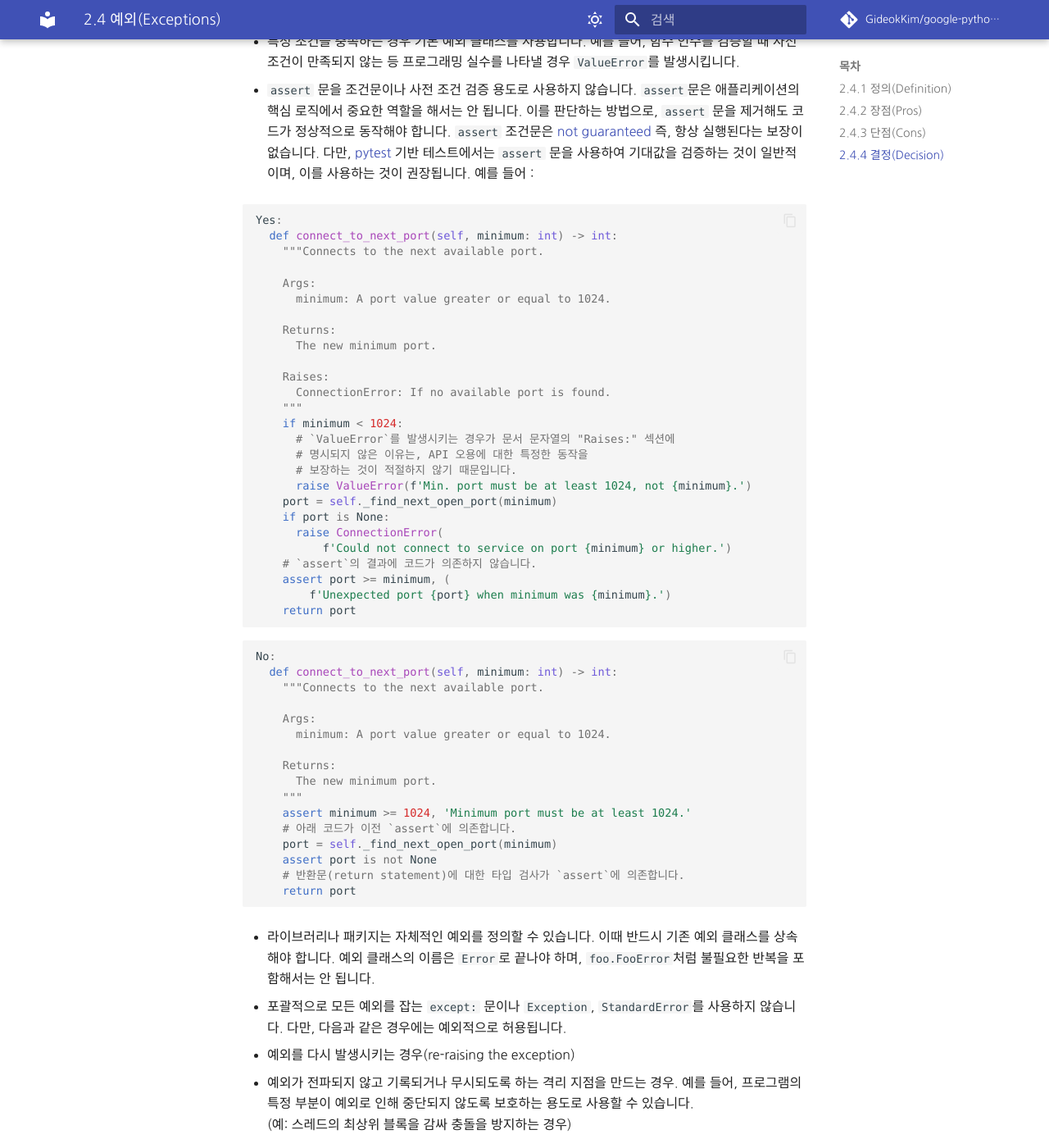
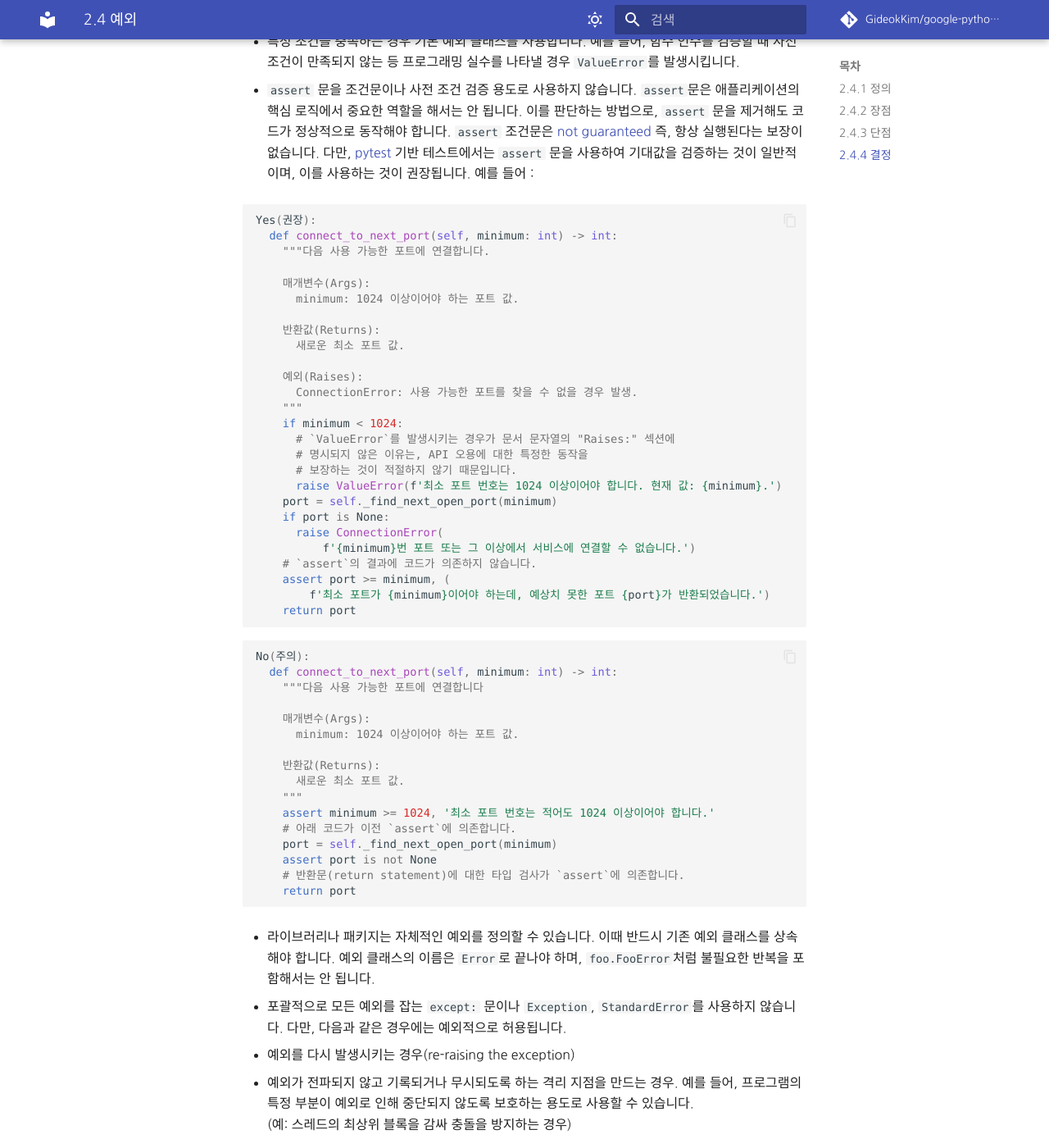
Before and after one commit to Yoonsoyoung02/google-python-style-guide-kr, an MkDocs documentation site: the page built from google python style guide/exceptions.md, in a window 1280 px wide and 1400 px high, scrolled down 757 px. Shown: the whole window at 82% size. Built offline with MkDocs 1.6.1 and Material for MkDocs 9.7.7, drawn with Linux system fonts in a browser that asks for light colours; some web fonts are replaced; comment, search, counter and statistics services are not loaded; some of the changed text lies outside the part shown.

Commit message:
docs: [Exceptions] 번역 추가

````diff
--- a/google python style guide/exceptions.md
+++ b/google python style guide/exceptions.md
@@ -1,20 +1,20 @@
-# 2.4 예외(Exceptions)
+# 2.4 예외
 
 예외는 허용되지만, 신중하게 사용해야 합니다.
 
-## 2.4.1 정의(Definition)
+## 2.4.1 정의
 
 예외는 오류나 기타 예외적인 조건을 처리하기 위해 정상적인 제어 흐름에서 벗어나는 수단입니다.
 
-## 2.4.2 장점(Pros)
+## 2.4.2 장점
 
 일반적인 동작을 하는 코드의 흐름이 오류 처리 코드로 인해 복잡해지지 않습니다. 또한 특정 조건이 발생하면 여러 함수 호출 프레임을 한 번에 건너뛸 수 있도록 합니다. 예를 들어, 오류 코드를 단계별로 전달할 필요 없이, N개의 중첩된 함수 호출을 한 번에 종료할 수 있습니다.
 
-## 2.4.3 단점(Cons)
+## 2.4.3 단점
 
 제어 흐름이 혼란스러워질 수 있습니다. 라이브러리 호출 시 오류 처리를 놓치기 쉽습니다.
 
-## 2.4.4 결정(Decision)
+## 2.4.4 결정
 
 예외는 특정 조건을 따라야 합니다. :
 
@@ -23,46 +23,46 @@
 - `assert` 문을 조건문이나 사전 조건 검증 용도로 사용하지 않습니다. `assert`문은 애플리케이션의 핵심 로직에서 중요한 역할을 해서는 안 됩니다. 이를 판단하는 방법으로, `assert` 문을 제거해도 코드가 정상적으로 동작해야 합니다. `assert` 조건문은 [not guaranteed](https://docs.python.org/3/reference/simple_stmts.html#the-assert-statement) 즉, 항상 실행된다는 보장이 없습니다. 다만, [pytest](https://docs.pytest.org/en/stable/) 기반 테스트에서는 `assert` 문을 사용하여 기대값을 검증하는 것이 일반적이며, 이를 사용하는 것이 권장됩니다. 예를 들어 :
 
 ```python
-Yes:
+Yes(권장):
   def connect_to_next_port(self, minimum: int) -> int:
-    """Connects to the next available port.
+    """다음 사용 가능한 포트에 연결합니다.
 
-    Args:
-      minimum: A port value greater or equal to 1024.
+    매개변수(Args):
+      minimum: 1024 이상이어야 하는 포트 값.
 
-    Returns:
-      The new minimum port.
+    반환값(Returns):
+      새로운 최소 포트 값.
 
-    Raises:
-      ConnectionError: If no available port is found.
+    예외(Raises):
+      ConnectionError: 사용 가능한 포트를 찾을 수 없을 경우 발생.
     """
     if minimum < 1024:
       # `ValueError`를 발생시키는 경우가 문서 문자열의 "Raises:" 섹션에
       # 명시되지 않은 이유는, API 오용에 대한 특정한 동작을
       # 보장하는 것이 적절하지 않기 때문입니다.
-      raise ValueError(f'Min. port must be at least 1024, not {minimum}.')
+      raise ValueError(f'최소 포트 번호는 1024 이상이어야 합니다. 현재 값: {minimum}.')
     port = self._find_next_open_port(minimum)
     if port is None:
       raise ConnectionError(
-          f'Could not connect to service on port {minimum} or higher.')
+          f'{minimum}번 포트 또는 그 이상에서 서비스에 연결할 수 없습니다.')
     # `assert`의 결과에 코드가 의존하지 않습니다.
     assert port >= minimum, (
-        f'Unexpected port {port} when minimum was {minimum}.')
+        f'최소 포트가 {minimum}이어야 하는데, 예상치 못한 포트 {port}가 반환되었습니다.')
     return port
 ```
 
 ```python
-No:
+No(주의):
   def connect_to_next_port(self, minimum: int) -> int:
-    """Connects to the next available port.
+    """다음 사용 가능한 포트에 연결합니다
 
-    Args:
-      minimum: A port value greater or equal to 1024.
+    매개변수(Args):
+      minimum: 1024 이상이어야 하는 포트 값.
 
-    Returns:
-      The new minimum port.
+    반환값(Returns):
+      새로운 최소 포트 값.
     """
-    assert minimum >= 1024, 'Minimum port must be at least 1024.'
+    assert minimum >= 1024, '최소 포트 번호는 적어도 1024 이상이어야 합니다.'
     # 아래 코드가 이전 `assert`에 의존합니다.
     port = self._find_next_open_port(minimum)
     assert port is not None
````
